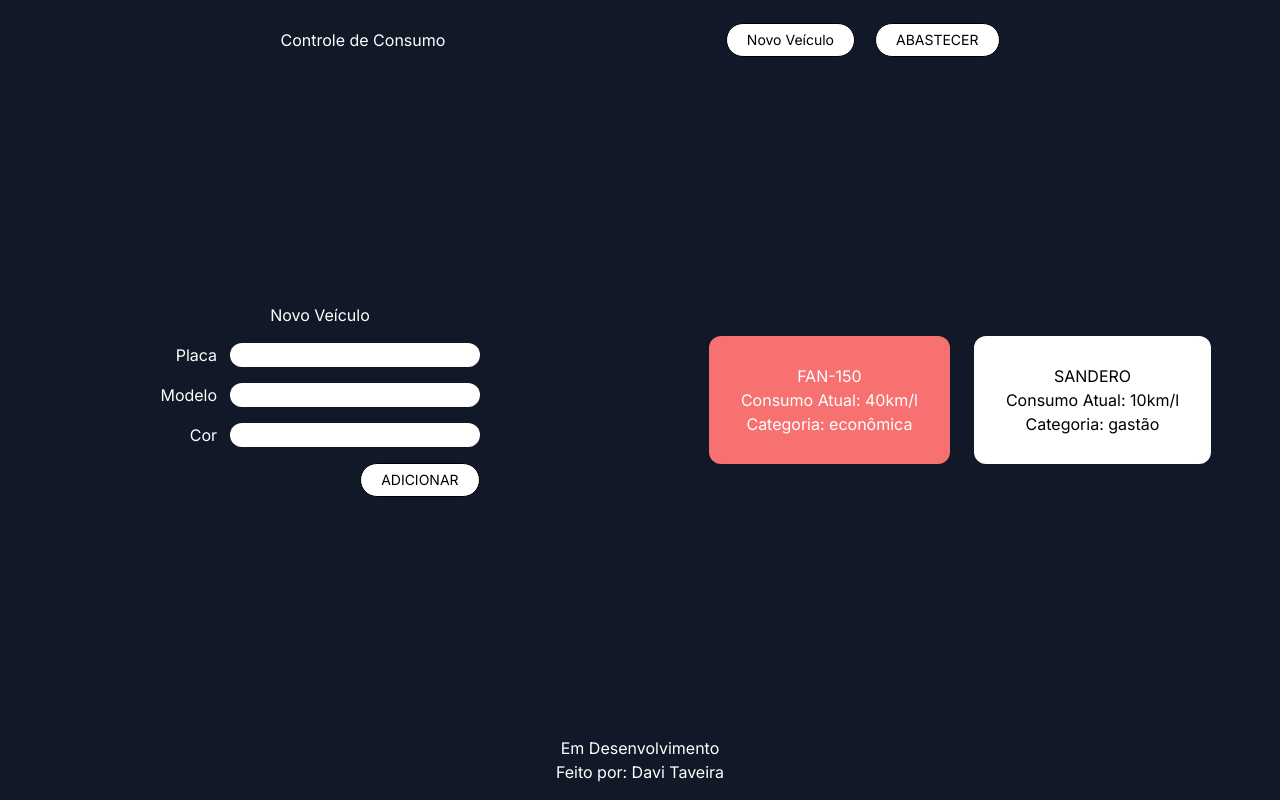
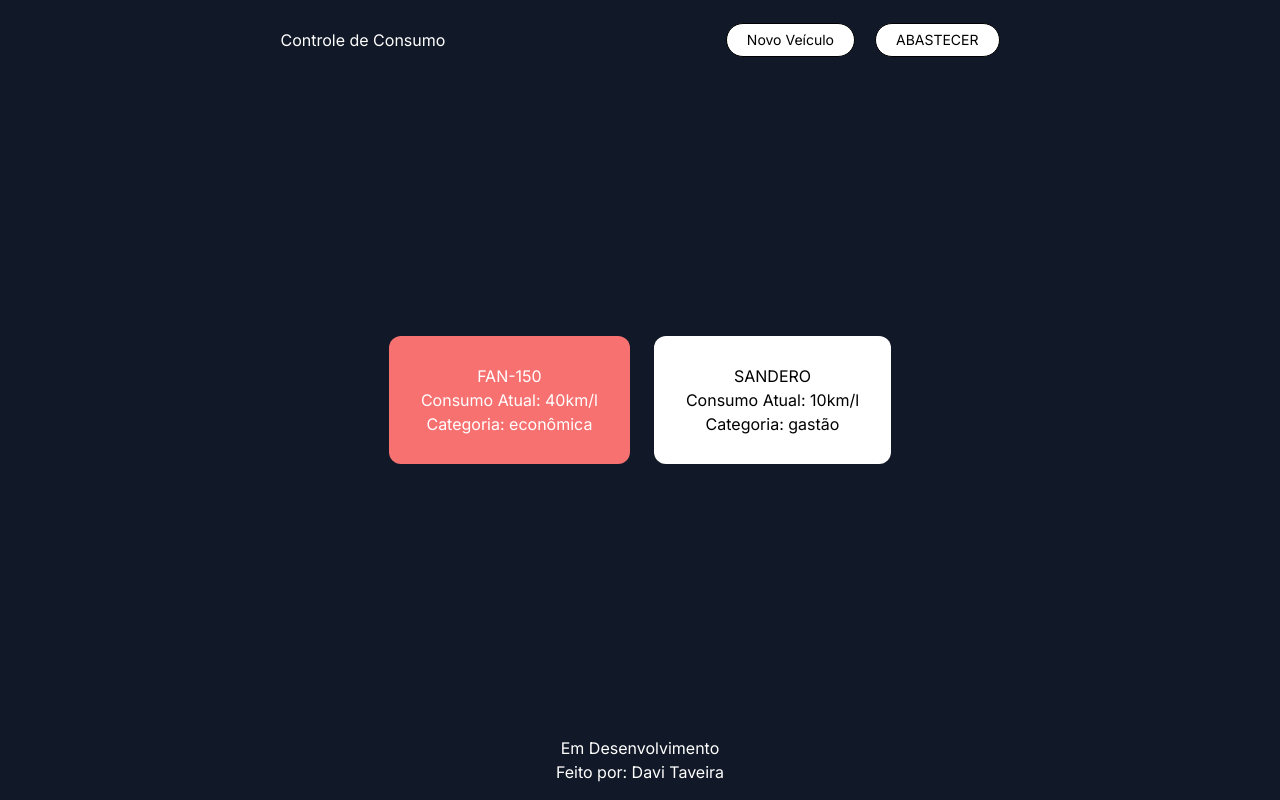
Before and after one commit to xtaveira/consumo-veiculos-nextjs, a Next.js app: page / in a window 1280 px wide. Built offline with nearby package versions, Linux system fonts and the light colour scheme.

Commit message:
funciona

```diff
--- a/app/page.tsx
+++ b/app/page.tsx
@@ -4,16 +4,17 @@
 import React, { useEffect, useState } from 'react'
 import dbConnect from '@/utils/database'
 import Button from '@/components/Button'
+import Form from '@/components/Form'
 
 
 
 const page = () => {
 
-  const [newVehicle, setNewVehicle] = useState(true)
+  const [newVehicle, setNewVehicle] = useState(false)
 
   useEffect(() => {
     // connectToDb();
-    setNewVehicle(true)
+    setNewVehicle(false)
   }, [])
 
 
@@ -37,24 +38,12 @@
 
 
 
-  const handleSubmit = () => {
-    // e.preventDefault();
-    setNewVehicle(false)
 
-  }
 
   return (
     <>
       {newVehicle && <div className=" h-[80%] w-full sm:max-w-[80%] m-3 flex justify-center items-center flex-wrap">
-        <form className="flex flex-col gap-4 items-end justify-center" onSubmit={handleSubmit}>
-          <div className='w-full'>
-            <h2 className="text-center">Novo Veículo</h2>
-          </div>
-          <label className="capitalize">placa  <input className="text-black rounded-xl ml-2  px-2" id="placa" name="placa" /></label>
-          <label className="capitalize">modelo  <input className="text-black rounded-xl ml-2 px-2" id="modelo" name="modelo" /></label>
-          <label className="capitalize">cor  <input className="text-black rounded-xl ml-2 px-2" id="cor" name="cor" /></label>
-          <Button title="ADICIONAR" type="submit" />
-        </form>
+       <Form />
       </div>}
 
       <div className=" h-[80%] w-full sm:max-w-[80%] m-3 flex justify-center items-center flex-wrap">
--- /dev/null
+++ b/components/Form.tsx
@@ -0,0 +1,48 @@
+"use client"
+
+import axios from 'axios'
+import React, { useState } from 'react'
+import Button from './Button'
+
+const Form = () => {
+
+  const [formData, setFormData] = useState({
+    placa: '',
+    modelo: '',
+    cor: ''
+  })
+
+
+  const handleChange = (e: { target: { name: string; value: string } }) => {
+    const { name, value } = e.target;
+    setFormData((prevData) => ({ ...prevData, [name]: value }))
+  }
+
+  const handleSubmit = async (e: { preventDefault: () => void; }) => {
+    e.preventDefault();
+
+    try {
+      const response = await axios.post('/api/vehicles', formData);
+      console.log('Response from server:', response.data)
+    } catch (error) {
+      console.error('Error submitting form:',error)
+    }
+
+
+    // setNewVehicle(false)
+  }
+
+  return (
+    <form className="flex flex-col gap-4 items-end justify-center" onSubmit={handleSubmit}>
+      <div className='w-full'>
+        <h2 className="text-center">Novo Veículo</h2>
+      </div>
+      <label className="capitalize">placa<input className="text-black rounded-xl ml-2  px-2" id="placa" name="placa" /></label>
+      <label className="capitalize">modelo<input className="text-black rounded-xl ml-2 px-2" id="modelo" name="modelo" /></label>
+      <label className="capitalize">cor<input className="text-black rounded-xl ml-2 px-2" id="cor" name="cor" /></label>
+      <Button title="ADICIONAR" type="submit" />
+    </form>
+  )
+}
+
+export default Form
--- a/package.json
+++ b/package.json
@@ -9,6 +9,7 @@
     "lint": "next lint"
   },
   "dependencies": {
+    "axios": "^1.6.2",
     "mongodb": "^6.3.0",
     "mongoose": "^8.0.2",
     "next": "14.0.3",
```
Also changed, not shown: pages/api/vehicles/insertVehicle.js (renamed from pages/api/vehicles/index.js), 1 other file (tests, documents, lock files or other folders).
